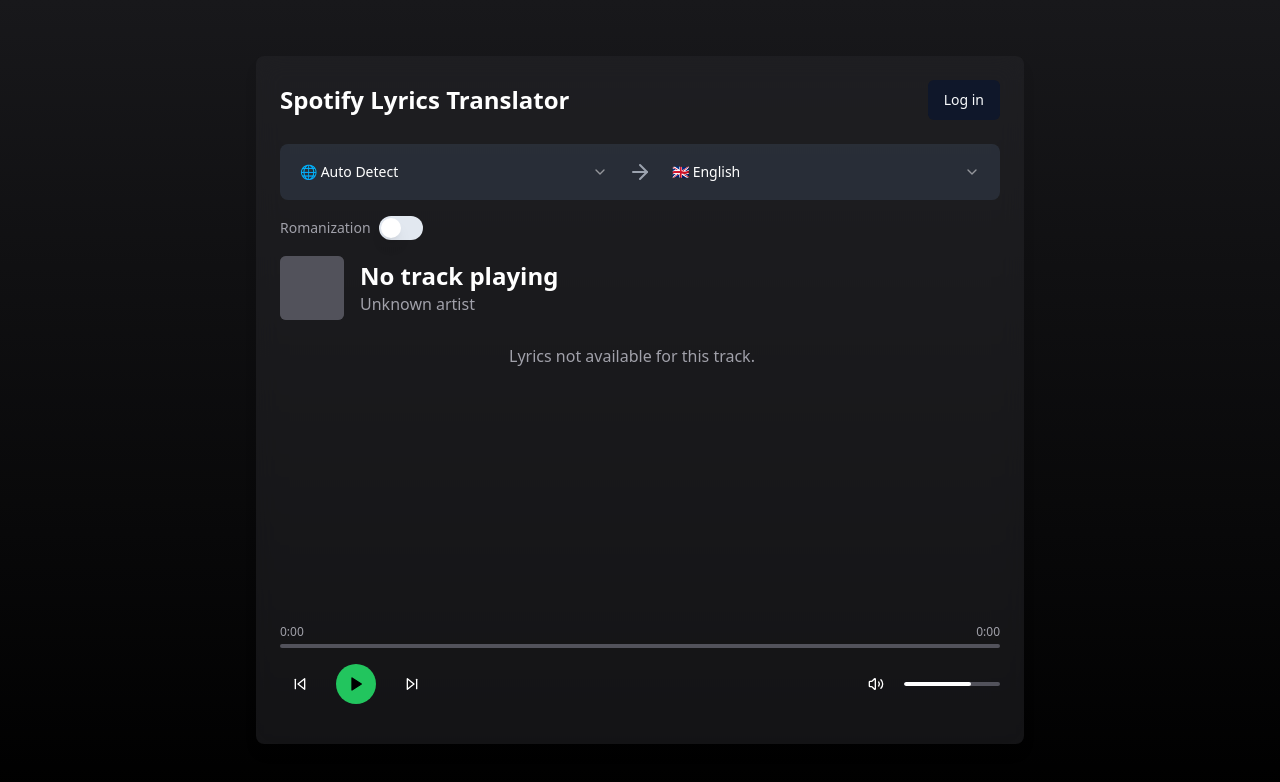
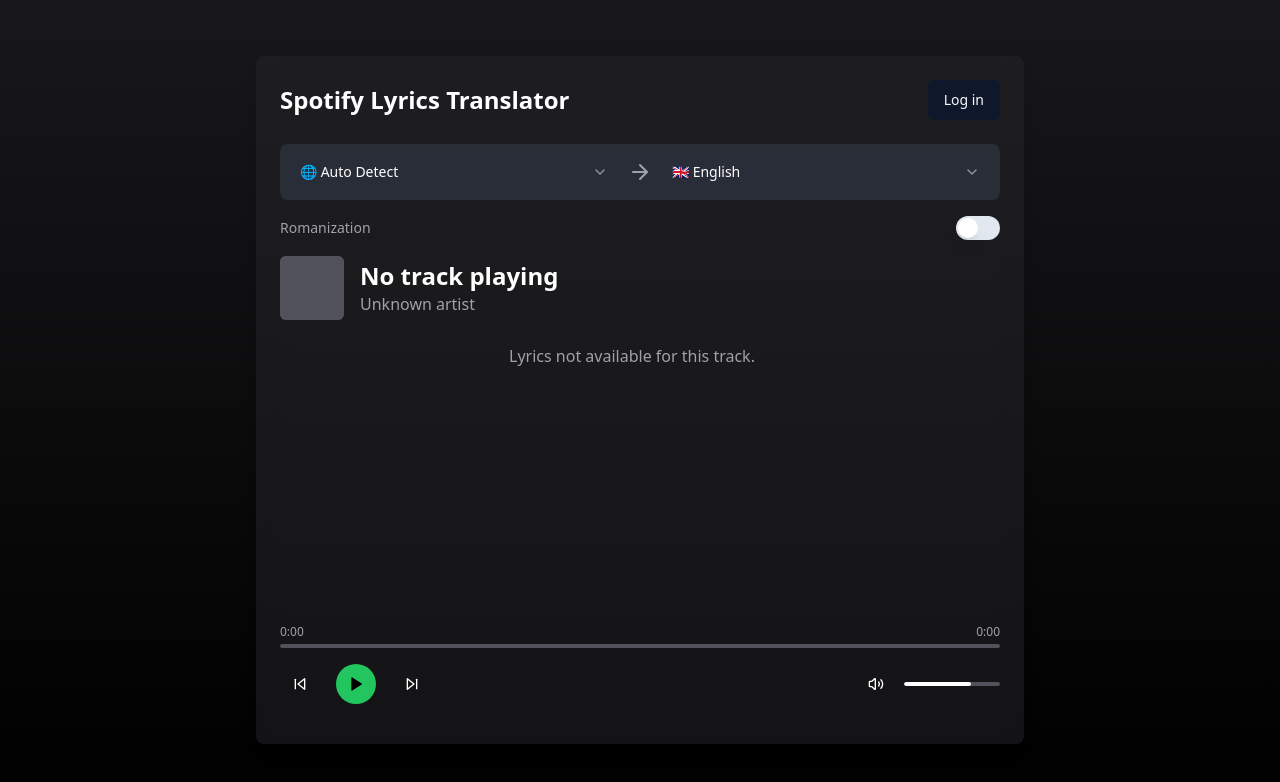
Before and after one commit to in-c0/spotify-lyrics-translator, a Next.js app: page /EnhancedLyricsTranslator in a window 1280 px wide. Shown: the top 782 px of the page. Built offline with nearby package versions, Linux system fonts and the light colour scheme.

Commit message:
minor  visual fix to Romanization toggle  UI

```diff
--- a/src/pages/EnhancedLyricsTranslator.tsx
+++ b/src/pages/EnhancedLyricsTranslator.tsx
@@ -22,6 +22,7 @@
 // Import Romanization Libraries
 import { toRomaji } from 'wanakana'
 import { romanize } from '@romanize/korean'
+import { Label } from '@/components/ui/label'
 
 interface Lyric {
   original: string
@@ -643,25 +644,26 @@
             resetChineseSettings={resetChineseSettings}
           />
 
-          {/* Romanization Toggle */}
-          <div className="flex items-center mb-4">
-            <span className="mr-2 text-sm text-zinc-400">Romanization</span>
+           {/* Romanization Toggle */}
+           <div className="flex items-center justify-between mb-4">
+            <Label htmlFor="romanization" className="text-sm text-zinc-400">Romanization</Label>
             <Switch
+              id="romanization"
               checked={isRomanizationEnabled}
               onCheckedChange={(checked) => {
-                setIsRomanizationEnabled(checked)
+                setIsRomanizationEnabled(checked);
                 if (checked && (detectedLanguage === 'ja' || detectedLanguage === 'ko')) {
-                  applyRomanization(lyrics, detectedLanguage)
+                  applyRomanization(lyrics, detectedLanguage);
                 } else {
                   // Remove Romanized text when toggle is off
                   const clearedLyrics = lyrics.map(line => ({
                     ...line,
                     romanized: '',
-                  }))
-                  setLyrics(clearedLyrics)
+                  }));
+                  setLyrics(clearedLyrics);
                 }
               }}
-              aria-label="Toggle Romanization"
+              className="bg-zinc-600 data-[state=checked]:bg-green-500"
             />
           </div>
 
```
